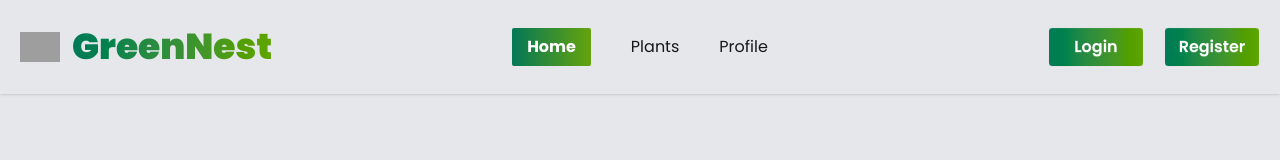
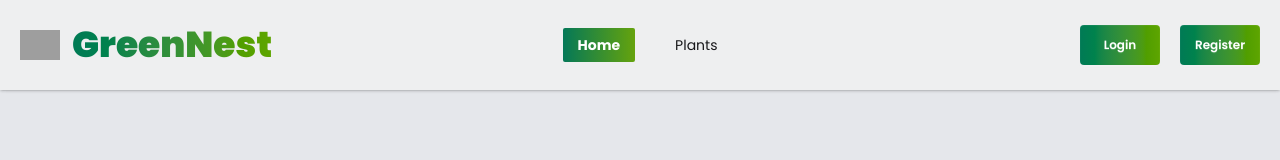
Before and after one commit to syedshafinahmed/GreenNest, a React (Vite) app: page / in a window 1280 px wide. Shown: the top 160 px of the page. Built offline with nearby package versions, Linux system fonts and the light colour scheme; no server answers; grey boxes are pictures that could not be loaded.

Commit message:
updated navbar

```diff
--- a/src/Components/Navbar/Navbar.jsx
+++ b/src/Components/Navbar/Navbar.jsx
@@ -20,14 +20,18 @@ const Navbar = () => {
   const links =
     <>
       <nav className='flex gap-x-10 justify-center items-center '>
-        <NavLink className="hover:scale-105 transition text-xs md:text-base" to='/'>Home</NavLink>
-        <NavLink className="hover:scale-105 transition text-xs md:text-base" to='/plants'>Plants</NavLink>
-        <NavLink className="hover:scale-105 transition text-xs md:text-base" to='/profile'>Profile</NavLink>
+        <NavLink className="hover:scale-105 transition text-xs md:text-sm" to='/'>Home</NavLink>
+        <NavLink className="hover:scale-105 transition text-xs md:text-sm" to='/plants'>Plants</NavLink>
+        {
+          user && <>
+            <NavLink className="hover:scale-105 transition text-xs md:text-sm" to='/profile'>Profile</NavLink></>
+        }
       </nav>
     </>
   return (
-    <div>
-      <div className="navbar bg-gray-200 border-none shadow-sm p-5 max-w-7xl mx-auto">
+    <div className=' w-full sticky top-0 z-50 bg-base-200/70 shadow-sm'>
+      <div className='max-w-7xl mx-auto'>
+        <div className="navbar border-none shadow-sm p-5">
           <div className="navbar-start">
             <div className="dropdown">
               <div tabIndex={0} role="button" className="btn btn-ghost lg:hidden">
@@ -73,11 +77,12 @@ const Navbar = () => {
                 </ul>
               </div>) :
                 (<div className='flex gap-x-2 md:gap-x-5'>
-                <NavLink to="/login"><button className="btn text-xs md:text-base w-18 md:w-24 bg-linear-to-r from-emerald-700 to-lime-600 text-white hover:scale-105 transition">Login</button></NavLink>
-                <NavLink to="/register"><button className="btn text-xs md:text-base w-18 md:w-24 bg-linear-to-r from-emerald-700 to-lime-600 text-white hover:scale-105 transition">Register</button></NavLink>
+                  <NavLink to="/login"><button className="btn text-xs w-20 border-none bg-linear-to-r from-emerald-700 to-lime-600 text-white hover:scale-105 transition">Login</button></NavLink>
+                  <NavLink to="/register"><button className="btn text-xs w-20 border-none bg-linear-to-r from-emerald-700 to-lime-600 text-white hover:scale-105 transition">Register</button></NavLink>
                 </div>)
             }
 
+          </div>
         </div>
       </div>
     </div>
```
Lines whose indentation alone changed are shown as unchanged.
